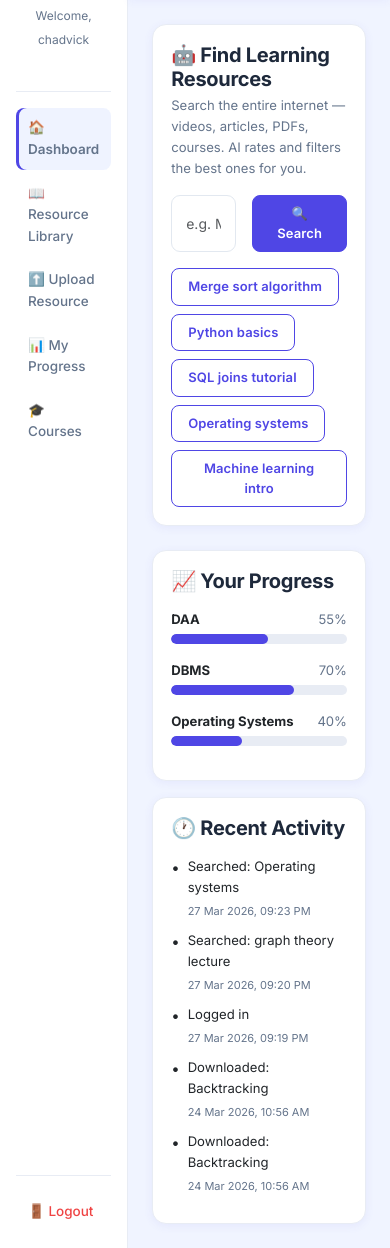
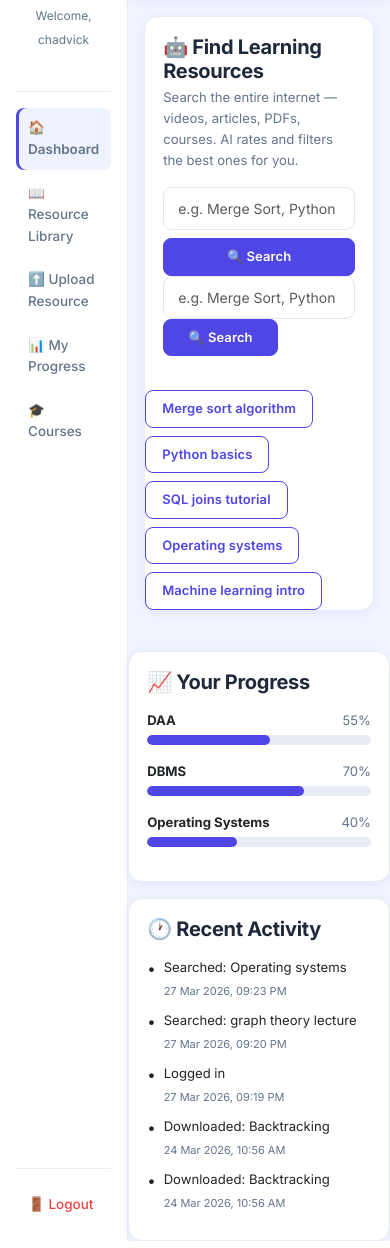
Before and after one commit to harhyd07-oss/smart-lms, a Flask app: page /dashboard in a window 390 px wide. Shown: the part 67-1315 px from the top of the page. Run offline with Flask 3, Linux system fonts and the light colour scheme; a user stored in the database is signed in; data comes from the database, SQL or seed files in the repository.

Commit message:
responsive UI fix

```diff
--- a/static/css/style.css
+++ b/static/css/style.css
@@ -34,6 +34,11 @@ body {
 /* ══════════════════════════════════════════════
    SIDEBAR
 ══════════════════════════════════════════════ */
+@media (max-width: 768px) {
+    .sidebar {
+        display: none;
+    }
+}
 .sidebar {
     background: #ffffff !important;
     border-right: 1px solid #e8ecf4;
--- a/templates/base.html
+++ b/templates/base.html
@@ -4,15 +4,14 @@
     <meta charset="UTF-8">
     <meta name="viewport" content="width=device-width, initial-scale=1.0">
     <title>{% block title %}Smart LMS{% endblock %}</title>
+
+    <!-- Bootstrap -->
     <link href="https://cdn.jsdelivr.net/npm/bootstrap@5.3.0/dist/css/bootstrap.min.css" rel="stylesheet">
-    <link rel="stylesheet" href="{{ url_for('static', filename='css/style.css') }}">
+
+    <!-- Custom CSS -->
     <link rel="stylesheet" href="{{ url_for('static', filename='css/style.css') }}">
 
-<!--
-    Theme must be applied BEFORE page renders to prevent flash.
-    This runs synchronously in <head> — before any HTML is painted.
-    localStorage check happens instantly, no waiting for JS file to load.
--->
+    <!-- Prevent dark mode flicker -->
     <script>
         (function() {
             if (localStorage.getItem('lms-theme') === 'dark') {
@@ -21,11 +20,21 @@
         })();
     </script>
 </head>
+
 <body>
+
+<!-- ✅ MAIN WRAPPER (IMPORTANT) -->
+<div class="container-fluid px-0">
 
     {% block content %}{% endblock %}
 
+</div>
+
+<!-- Bootstrap JS -->
 <script src="https://cdn.jsdelivr.net/npm/bootstrap@5.3.0/dist/js/bootstrap.bundle.min.js"></script>
+
+<!-- Custom JS -->
 <script src="{{ url_for('static', filename='js/main.js') }}"></script>
+
 </body>
 </html>
--- a/templates/dashboard.html
+++ b/templates/dashboard.html
@@ -31,7 +31,7 @@
     <div class="flex-grow-1 bg-light">
 
         <!-- Navbar -->
-        <nav class="navbar navbar-light bg-white border-bottom px-4 py-3">
+        <nav class="navbar navbar-light bg-white border-bottom px-3 px-md-4 py-3">
             <span class="navbar-brand mb-0 h5 fw-bold">Dashboard</span>
             <div class="d-flex align-items-center gap-3">
                 <button id="theme-toggle"
@@ -47,7 +47,7 @@
             </div>
         </nav>
 
-        <div class="p-4">
+        <div class="p-3 p-md-4">
 
             {% with messages = get_flashed_messages(with_categories=true) %}
                 {% if messages %}
@@ -72,7 +72,25 @@
                         PDFs, courses. AI rates and filters the best ones for you.
                     </p>
                     <form method="POST" action="/dashboard" id="search-form">
-                        <div class="d-flex gap-3">
+                        <div class="row g-2">
+    <div class="col-12 col-md-9">
+        <input
+            type="text"
+            class="form-control"
+            name="search"
+            id="dashboard-search"
+            placeholder="e.g. Merge Sort, Python basics..."
+            value="{{ search_query }}"
+        >
+    </div>
+    <div class="col-12 col-md-3">
+        <button type="submit"
+                class="btn btn-primary w-100"
+                id="search-btn">
+            🔍 Search
+        </button>
+    </div>
+</div>
                             <input
                                 type="text"
                                 class="form-control"
@@ -141,7 +159,7 @@
 
             <div class="row g-3 mb-4">
                 {% for resource in search_results %}
-                <div class="col-md-4">
+                <div class="col-12 col-sm-6 col-md-4">
                     <div class="card border-0 shadow-sm h-100">
 
                         {% if resource.thumbnail %}
@@ -222,7 +240,7 @@
             <div class="row g-3">
 
                 <!-- Progress -->
-                <div class="col-md-8">
+                <div class="col-12 col-md-8">
                     <div class="card border-0 shadow-sm">
                         <div class="card-body">
                             <h5 class="fw-bold mb-3">📈 Your Progress</h5>
@@ -256,7 +274,7 @@
                 </div>
 
                 <!-- Recent Activity -->
-                <div class="col-md-4">
+                <div class="col-12 col-sm-6 col-md-4">
                     <div class="card border-0 shadow-sm">
                         <div class="card-body">
                             <h5 class="fw-bold mb-3">🕐 Recent Activity</h5>
```
Also changed, not shown: templates/library.html (+7 -7 lines). Lines whose indentation alone changed are shown as unchanged.
